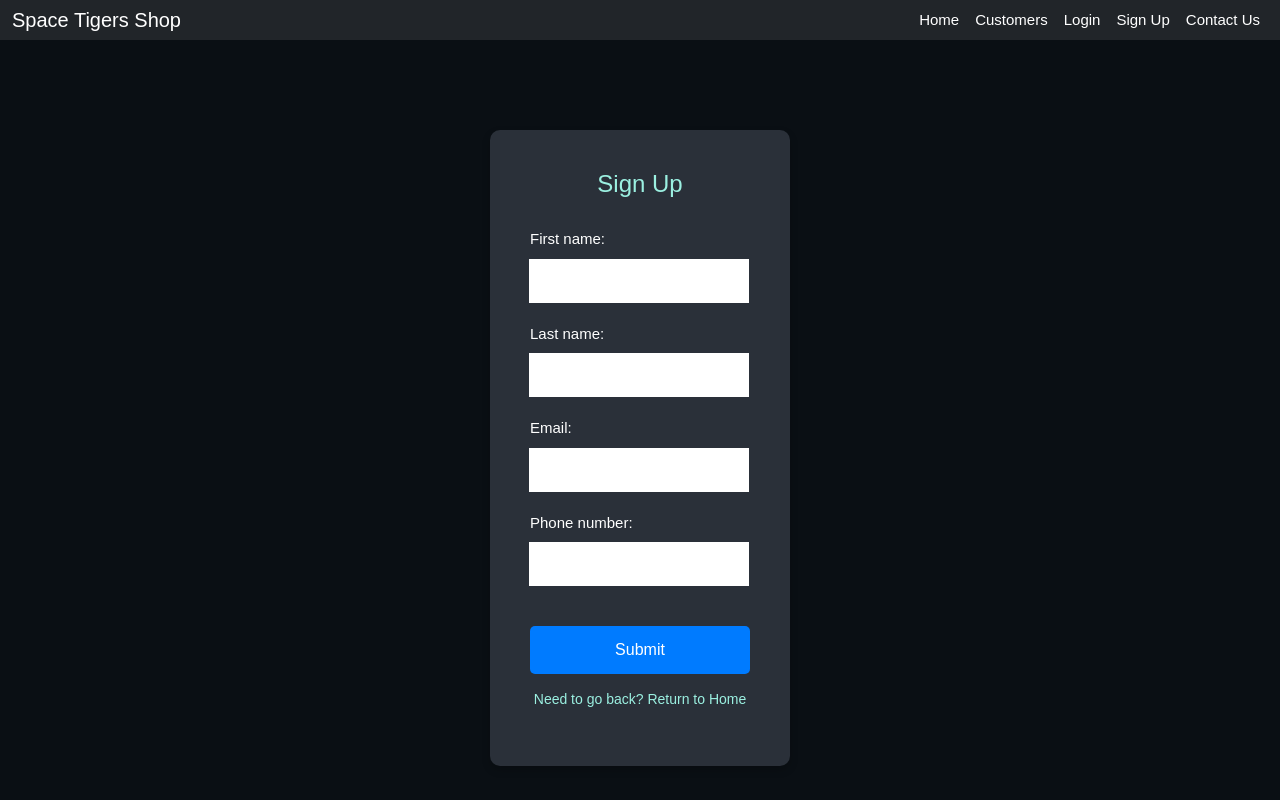
After one commit to jpfiles/space_tigers, a Python web app: template templates/newcustomer.html in a window 1280 px wide. The commit adds this page. Run offline with Jinja, Linux system fonts and the light colour scheme; the template is opened without the code that fills it, so the values that code supplies are empty.

Commit message:
Updated html files, moved all current/updated html/css to templates folder for proper referencing

```diff
--- a/templates/base.html
+++ b/templates/base.html
@@ -16,13 +16,51 @@
     <link rel="preconnect" href="https://fonts.googleapis.com">
     <link rel="preconnect" href="https://fonts.gstatic.com" crossorigin>
     <link href="https://fonts.googleapis.com/css2?family=Montserrat:ital,wght@0,100..900;1,100..900&family=Nerko+One&display=swap" rel="stylesheet">
+    <style>
+        body {
+            background-color: #0a191f; /* Set body background color to match navbar */
+            margin: 0; /* Remove default body margin */
+            min-height: 100vh; /* Ensure the body takes at least full height of the viewport */
+            display: flex;
+            flex-direction: column; /* Use flexbox to handle alignment */
+        }
+
+        .flex-container {
+            display: flex;
+            flex-wrap: wrap;
+            justify-content: center; /* Center the items */
+            padding: 20px; /* Add padding for spacing */
+            flex: 1; /* Allow the container to grow and fill the available space */
+            margin: 0px; /* Remove any margin */
+            background-color: #0a191f; /* Set body background color to match navbar */
+        }
+
+        .flex-container > div {
+            margin: 10px;
+            text-align: center;
+        }
+
+        /* Optional: Add styles for the card to make it more visually appealing */
+        .card {
+            background-color: #ffffff; /* White background for cards */
+            border-radius: 10px; /* Slightly rounded corners */
+            box-shadow: 0 4px 8px rgba(0, 0, 0, 0.2); /* Soft shadow for depth */
+            transition: transform 0.2s; /* Animation for hover effect */
+            padding: 40px;
+        }
+
+        .card:hover {
+            transform: scale(1.05); /* Slightly enlarge on hover */
+        }
+
+    </style>
 </head>
 
 <body>
     <!-- Navbar -->
     <nav class="navbar navbar-expand-md navbar-dark fixed-top bg-dark">
         <div class="container-fluid">
-            <a class="navbar-brand logo" href="http://127.0.0.1:8000/">Space Tigers Shop</a>
+            <a class="navbar-brand logo" href="http://127.0.0.1:8000">Space Tigers Shop</a>
 
             <!-- Navbar Toggler for mobile screens -->
             <button class="navbar-toggler" type="button" data-bs-toggle="collapse" data-bs-target="#navbarCollapse"
@@ -34,16 +72,19 @@
             <div class="collapse navbar-collapse" id="navbarCollapse">
                 <ul class="navbar-nav ms-auto">
                     <li class="nav-item active">
-                        <a class="nav-link" href="">Home <span class="visually-hidden"></span></a>
+                        <a class="nav-link" href="http://127.0.0.1:8000">Home<span class="visually-hidden"></span></a>
                     </li>
                     <li class="nav-item">
-                        <a class="nav-link" href="">Products</a>
+                        <a class="nav-link" href="http://127.0.0.1:8000/cust_list">Customers</a>
                     </li>
                     <li class="nav-item">
-                        <a class="nav-link" href="">Sign Up</a>
+                        <a class="nav-link" href="http://127.0.0.1:8000/login">Login</a>
                     </li>
                     <li class="nav-item">
-                        <a class="nav-link" href="">Contact Us</a>
+                        <a class="nav-link" href="http://127.0.0.1:8000/newcustomer">Sign Up</a>
+                    </li>
+                    <li class="nav-item">
+                        <a class="nav-link" href="http://127.0.0.1/8000/contact_us">Contact Us</a>
                     </li>
                 </ul>
             </div>
--- a/login.html
+++ b/templates/login.html
@@ -3,7 +3,7 @@
 <head>
     <meta charset="UTF-8">
     <meta name="viewport" content="width=device-width, initial-scale=1.0">
-    <title>Login Form</title>
+    <title>Login</title>
     <link rel="stylesheet" href="base.css">
 
 <style>
@@ -114,8 +114,10 @@ body {
 
             <button type="submit" class="login-button">Login</button>
 
-            <p class="signup-link">Don't have an account? <a href="/signup">Sign up here</a></p>
+            <p class="signup-link">Don't have an account? <a href="http://127.0.0.1:8000/newcustomer">Create an acount here</a></p>
         </form>
+    <!-- Return to Home link -->
+    <p class="return-link">Need to go back? <a href="http://127.0.0.1:8000">Return to Home</a></p>
     </div>
 
 </body>
--- /dev/null
+++ b/templates/newcustomer.html
@@ -0,0 +1,184 @@
+{% extends 'base.html' %}
+{% block content %}
+<html lang="en">
+<head>
+    <meta charset="UTF-8">
+    <meta name="viewport" content="width=device-width, initial-scale=1.0">
+    <title>Sign Up</title>
+    <link rel="stylesheet" href="base.css">
+    <style>
+        /* General body styling */
+        body {
+            font-family: Arial, sans-serif;
+            background-color: #0a0f14;
+            margin: 0;
+            padding: 0;
+            display: flex;
+            justify-content: center;
+            align-items: center;
+            height: 100vh;
+        }
+
+        /* Sign-up Container */
+        .signup-container {
+            background-color: #2a3039;
+            padding: 40px;
+            border-radius: 10px;
+            box-shadow: 0 4px 8px rgba(0, 0, 0, 0.2);
+            width: 300px;
+            text-align: center;
+        }
+
+        .signup-container h2 {
+            color: #9bf0e1;
+            margin-bottom: 30px;
+            font-size: 24px;
+        }
+
+        /* Input Group */
+        .input-group {
+            margin-bottom: 20px;
+            text-align: left;
+        }
+
+        .input-group label {
+            display: block;
+            margin-bottom: 8px;
+            color: #fff;
+        }
+
+        .input-group input {
+            width: 100%;
+            padding: 10px;
+            border: none;
+            border-radius: 5px;
+            background-color: #ffffff;
+            color: #000000;
+            font-size: 16px;
+        }
+
+        .input-group input:focus {
+            outline: none;
+            border: 2px solid #9bf0e1;
+        }
+
+        /* Submit Button */
+        .signup-button {
+            width: 100%;
+            background-color: #007bff;
+            color: white;
+            padding: 12px;
+            border: none;
+            border-radius: 5px;
+            font-size: 16px;
+            cursor: pointer;
+            margin-top: 20px;
+        }
+
+        .signup-button:hover {
+            background-color: #0056b3;
+        }
+
+        /* Error messages */
+        .error {
+            color: red;
+            display: none;
+        }
+
+        /* Return to Home link */
+        .return-link {
+            margin-top: 15px;
+            font-size: 14px;
+            color: #9bf0e1;
+        }
+
+        .return-link a {
+            color: #9bf0e1;
+            text-decoration: none;
+        }
+
+        .return-link a:hover {
+            text-decoration: underline;
+        }
+    </style>
+</head>
+<body>
+    <div class="signup-container">
+        <h2>Sign Up</h2>
+        <form id="userForm" action="/cust_list.html" onsubmit="return validateForm()">
+            <div class="input-group">
+                <label for="fname">First name:</label>
+                <input type="text" id="fname" name="fname" required>
+                <span class="error" id="fnameError">First name is required</span>
+            </div>
+
+            <div class="input-group">
+                <label for="lname">Last name:</label>
+                <input type="text" id="lname" name="lname" required>
+                <span class="error" id="lnameError">Last name is required</span>
+            </div>
+
+            <div class="input-group">
+                <label for="email">Email:</label>
+                <input type="text" id="email" name="email" required>
+                <span class="error" id="emailError">Valid email is required</span>
+            </div>
+
+            <div class="input-group">
+                <label for="pnumber">Phone number:</label>
+                <input type="text" id="pnumber" name="pnumber" required>
+                <span class="error" id="pnumberError">Phone number is required</span>
+            </div>
+
+            <button type="submit" class="signup-button">Submit</button>
+        </form>
+
+        <!-- Return to Home link -->
+        <p class="return-link">Need to go back? <a href="http://127.0.0.1:8000">Return to Home</a></p>
+    </div>
+
+    <script>
+        function validateForm() {
+            let valid = true;
+
+            // Hide all previous error messages
+            document.getElementById("fnameError").style.display = "none";
+            document.getElementById("lnameError").style.display = "none";
+            document.getElementById("emailError").style.display = "none";
+            document.getElementById("pnumberError").style.display = "none";
+
+            // Validate first name
+            const fname = document.getElementById("fname").value;
+            if (fname.trim() === "") {
+                document.getElementById("fnameError").style.display = "inline";
+                valid = false;
+            }
+
+            // Validate last name
+            const lname = document.getElementById("lname").value;
+            if (lname.trim() === "") {
+                document.getElementById("lnameError").style.display = "inline";
+                valid = false;
+            }
+
+            // Validate email
+            const email = document.getElementById("email").value;
+            const emailRegex = /^[^\s@]+@[^\s@]+\.[^\s@]+$/;
+            if (!emailRegex.test(email)) {
+                document.getElementById("emailError").style.display = "inline";
+                valid = false;
+            }
+
+            // Validate phone number
+            const pnumber = document.getElementById("pnumber").value;
+            if (pnumber.trim() === "") {
+                document.getElementById("pnumberError").style.display = "inline";
+                valid = false;
+            }
+
+            return valid; // Prevent form submission if invalid
+        }
+    </script>
+</body>
+</html>
+{% endblock %}
```
Also changed, not shown: base.css (deleted, +0 -35 lines), base.html (deleted, +0 -105 lines), index.html (deleted, +0 -17 lines), newcustomer.html (deleted, +0 -90 lines), templates/index.html (+1 -59 lines), templates/contact_us.html (renamed from contact_us.html), templates/cust_list.html (renamed from cust_list.html).
